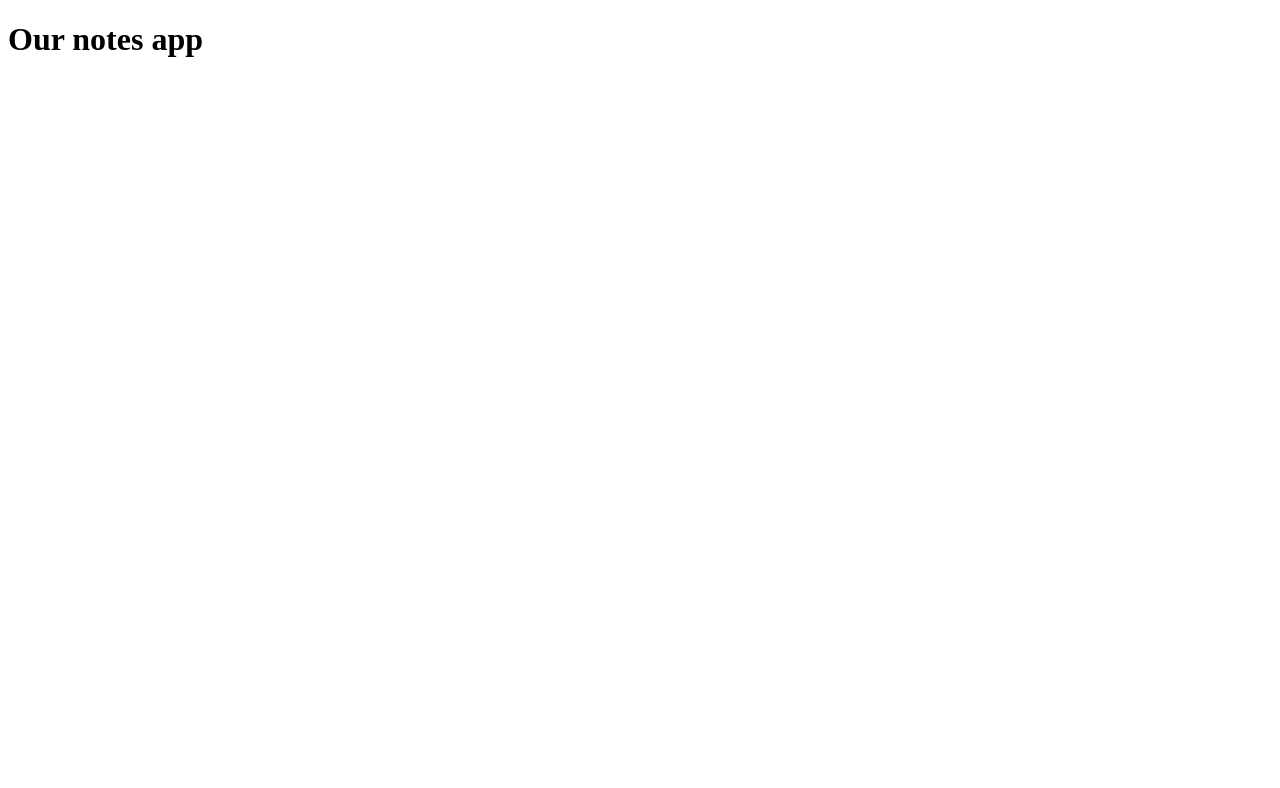
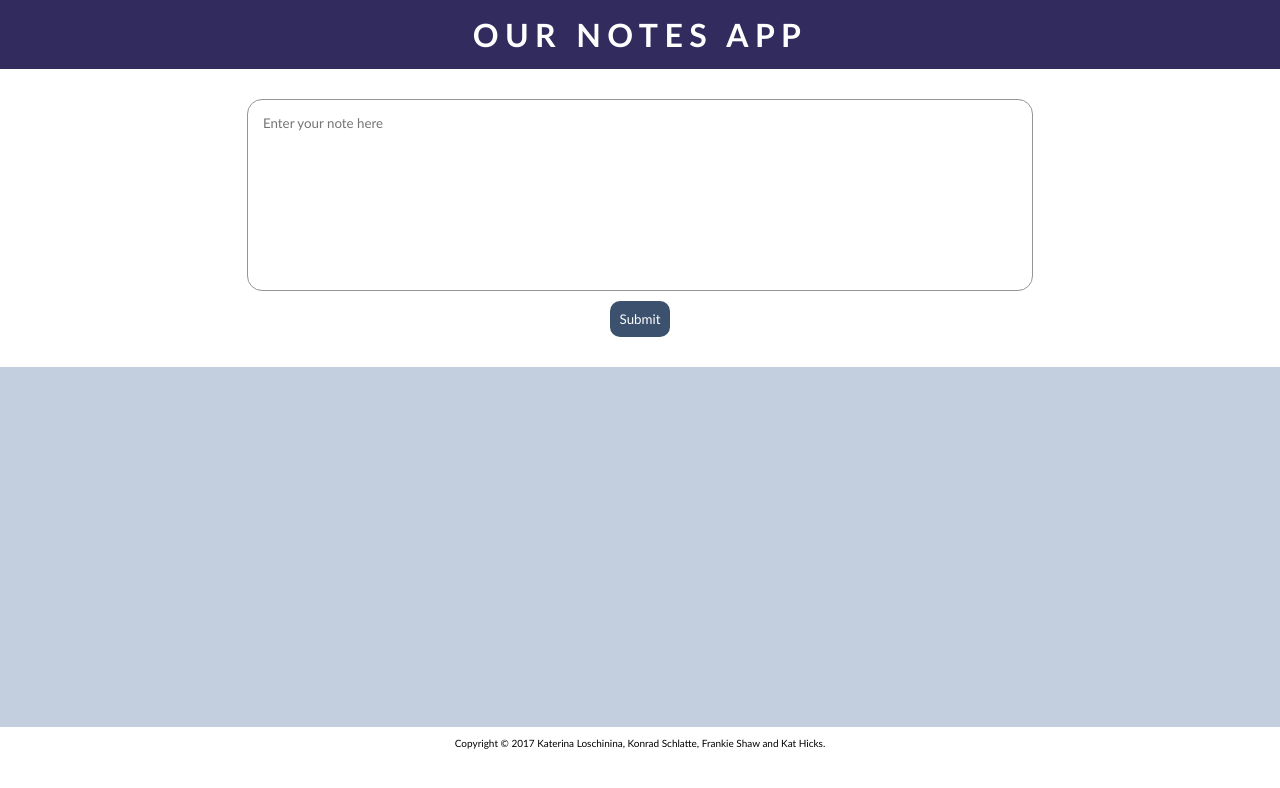
Before and after one commit to KatHicks/notes-app-project, a website: page index.html in a window 1280 px wide. Drawn offline with Linux system fonts and the light colour scheme.

Commit message:
Added initial styling into css and added a footer section

```diff
--- a/css/note.css
+++ b/css/note.css
@@ -0,0 +1,68 @@
+html, body {
+  margin: 0;
+  padding: 0;
+  font-family: Futura,Trebuchet MS,Arial,sans-serif;
+}
+
+footer {
+  text-align: center;
+  font-size: 10px;
+  font-weight: lighter;
+}
+
+h1 {
+  color: #ffffff;
+  padding: 15px 0px;
+  text-align: center;
+  text-transform: uppercase;
+  background-color: #322b5d;
+  margin: 0;
+  width: 100%;
+  letter-spacing: 0.2em;
+}
+
+textarea {
+  display: block;
+  resize: none;
+  margin: 10px auto;
+  border-radius: 15px;
+  padding: 15px;
+  border-color: #959595;
+  font-family: Futura,Trebuchet MS,Arial,sans-serif;
+}
+
+textarea:focus {
+  outline: none !important;
+  border-color: #322b5d;
+  border-radius: 15px;
+  box-shadow: 0 0 10px #322b5d;
+}
+
+button {
+  display: block;
+  margin: 10px auto;
+  font-family: Futura,Trebuchet MS,Arial,sans-serif;
+  padding: 10px;
+  border-radius: 10px;
+  background-color: #3B516E;
+  color: #FFFFFF;
+  border: none;
+}
+
+button:focus {
+  outline: none !important;
+  border-color: #3B516E;
+  border-radius: 10px;
+  box-shadow: 0 0 10px #3B516E;
+}
+
+.notepad {
+  background-color: #FFFFFF;
+  padding: 20px;
+}
+
+.list {
+  background-color: #c3cede;
+  padding: 20px;
+  height: 40vh;
+}
--- a/index.html
+++ b/index.html
@@ -3,7 +3,7 @@
   <head>
     <meta charset="utf-8">
   	<title>NotesApp</title>
-  	<meta name="description" content="The better way of choosing your annuity">
+  	<meta name="description" content="Allowing you to quickly note things down on the go">
     <link rel="stylesheet" href="css/note.css">
     <script src="js/note.js"></script>
     <script src="js/control.js"></script>
@@ -11,15 +11,25 @@
 
   <body>
     <header>
-      <div id = "home">
+      <div id="home">
         <h1>Our notes app</h1>
-
       </div>
     </header>
 
-	   <section class="list" id = "list">
+    <section class="notepad">
+      <textarea rows="10" cols="100" placeholder="Enter your note here"></textarea>
+      <button>Submit</button>
+    </section>
+
+	   <section class="list" id="list">
 			    <div class ="container">
 			    </div>
      </section>
    </body>
+
+   <footer>
+     <div id="footer">
+       <p>Copyright &copy; 2017 Katerina Loschinina, Konrad Schlatte, Frankie Shaw and Kat Hicks.</p>
+     </div>
+   </footer>
 </html>
```
